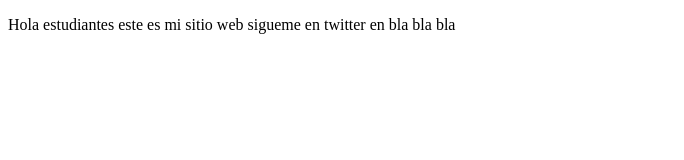
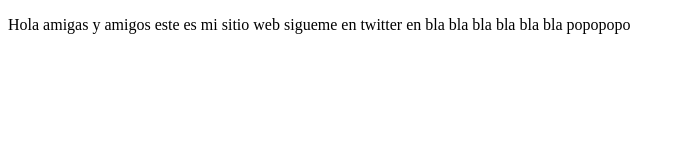
Before and after one commit to Elmo-Sb/proyectoDemoCursoPrework, a plain HTML site: page index.html in a window 1280 px wide. Shown: the whole page, without its empty margins (0-684 px from the left). Drawn offline with Linux system fonts and the light colour scheme.

```diff
--- a/index.html
+++ b/index.html
@@ -8,8 +8,9 @@
 </head>
 <body>
     <p>
-        Hola estudiantes este es mi sitio web
-        sigueme en twitter en bla bla bla
+        Hola amigas y amigos este es mi sitio web
+        sigueme en twitter en bla bla bla bla bla bla
+        popopopo
     </p>
 </body>
 </html>
```
